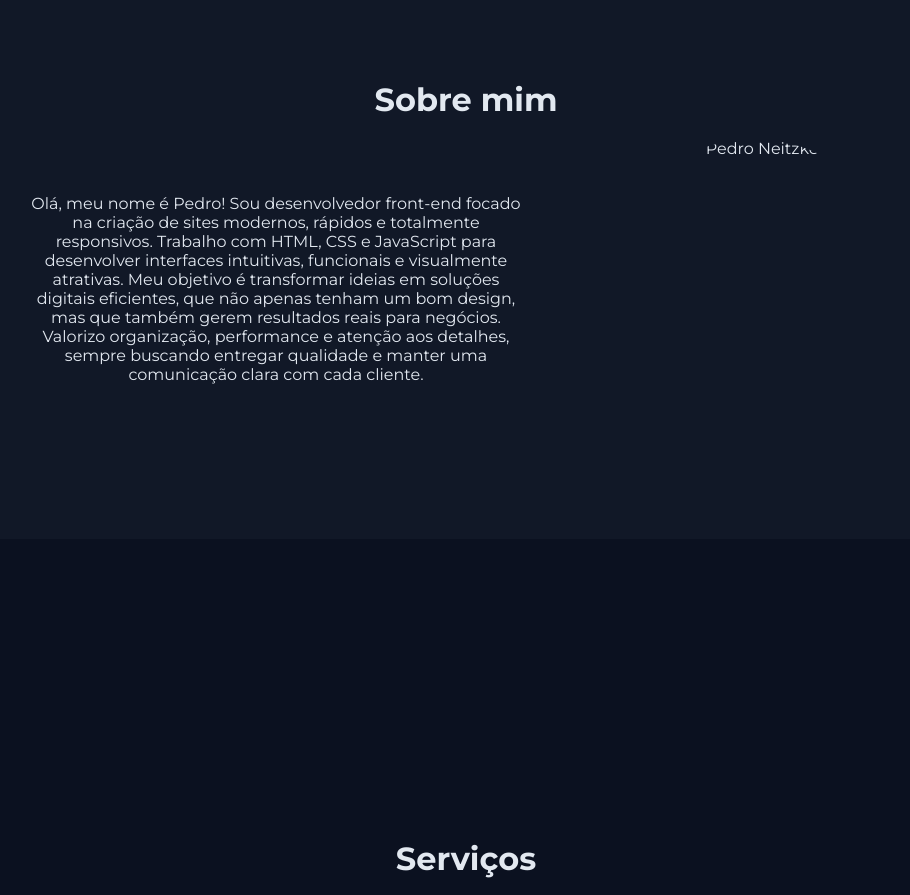
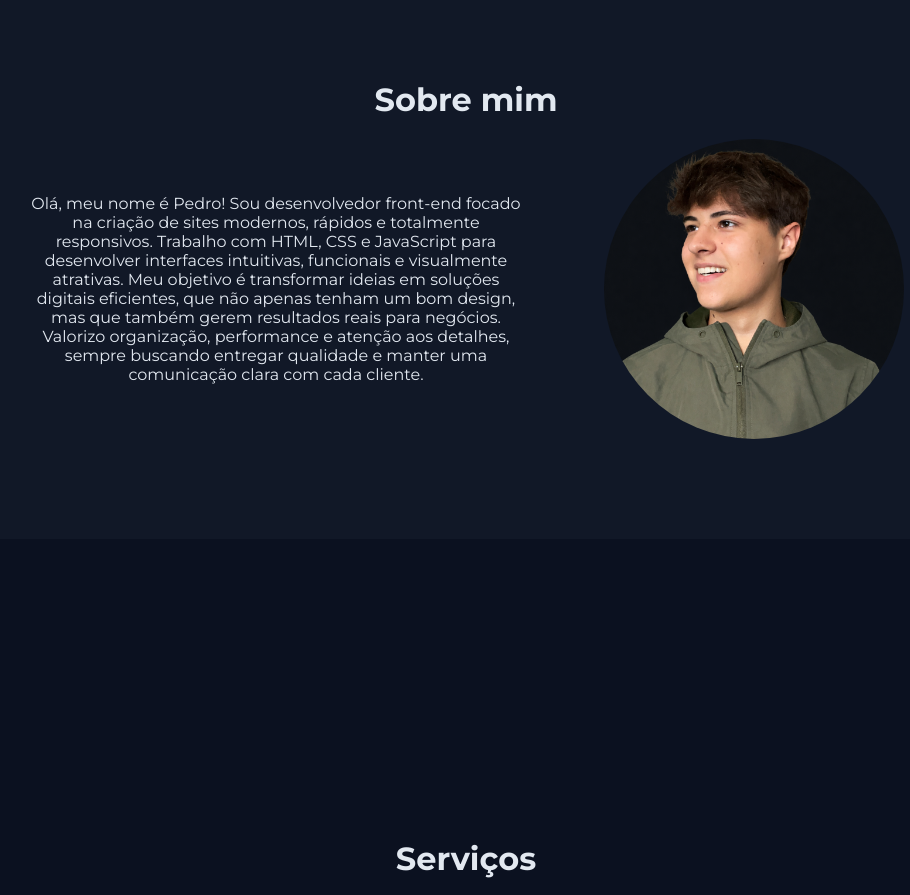
Before and after one commit to PedroGNeitzke/meu-site, a plain HTML site: page index.html in a window 1280 px wide. Shown: the part 820-1715 px from the top of the page, without its empty margins (174-1084 px from the left). Drawn offline with Linux system fonts and the light colour scheme.

Commit message:
fix: imagem

```diff
--- a/index.html
+++ b/index.html
@@ -41,7 +41,7 @@
         <p>Olá, meu nome é Pedro! Sou desenvolvedor front-end focado na criação de sites modernos, rápidos e totalmente responsivos. Trabalho com HTML, CSS e JavaScript para desenvolver interfaces intuitivas, funcionais e visualmente atrativas.
 
 Meu objetivo é transformar ideias em soluções digitais eficientes, que não apenas tenham um bom design, mas que também gerem resultados reais para negócios. Valorizo organização, performance e atenção aos detalhes, sempre buscando entregar qualidade e manter uma comunicação clara com cada cliente.</p>
-        <img class="imgsobremim" src="./pedro.png" alt="Pedro Neitzke">
+        <img class="imgsobremim" src="./images/pedro.png" alt="Pedro Neitzke">
     </div>
 </section>
 
```
